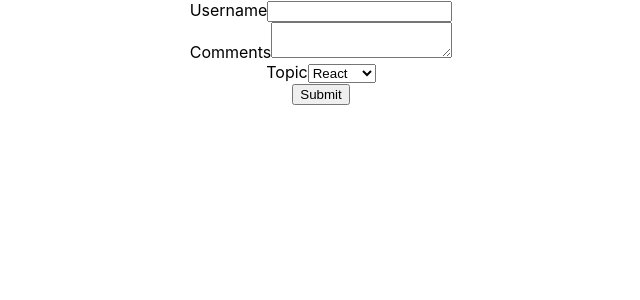
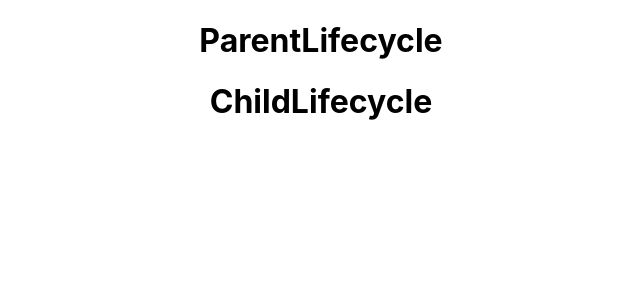
Before and after one commit to chinmaybhat1/react-js, a React (Create React App) app: page / in a window 1280 px wide. Shown: the top 300 px of the page, without its empty margins (319-959 px from the left). Built offline with nearby package versions, Linux system fonts and the light colour scheme.

Commit message:
Lifecycle methods

```diff
--- a/src/App.js
+++ b/src/App.js
@@ -11,6 +11,7 @@ import ParentComponent from './Components/ParentComponent';
 import ConditionalComponent from './Components/ConditionalComponent';
 import NameList from './Components/NameList';
 import Form from './Components/Form';
+import ParentLifecycle from './Components/ParentLifecycle';
 
 function App() {
   return (
@@ -24,7 +25,8 @@ function App() {
       {/* <ParentComponent/> */}
       {/* <ConditionalComponent /> */}
       {/* <NameList/> */}
-      <Form/>
+      {/* <Form topic='react'/> */}
+      <ParentLifecycle/>
     </div>
   );
 }
--- /dev/null
+++ b/src/Components/ChildLifecycle.js
@@ -0,0 +1,32 @@
+import React, { Component } from 'react';
+
+class ChildLifecycle extends Component {
+    constructor(props) {
+        super(props)
+
+        this.state = {
+           name: 'Chinmay'
+        }
+        console.log('Child lifecycle constructor');
+      }
+
+      static getDerivedStateFromProps(props, state){
+          console.log('Child lifecycle getDerivedStateFromProps');
+          return null;
+      }
+
+      componentDidMount(){
+          console.log('Child lifecycle componentDidMount');
+      }
+
+    render() {
+      console.log('Child lifecycle render');
+      return (
+          <div>
+            <h1>ChildLifecycle</h1>
+          </div>
+      );
+    }
+}
+
+export default ChildLifecycle;
--- a/src/Components/Form.js
+++ b/src/Components/Form.js
@@ -8,7 +8,7 @@ class Form extends Component {
         this.state = {
             username: '',
             comments:'',
-            topic:'React'
+            topic:this.props.topic
         }
     }
 
--- /dev/null
+++ b/src/Components/ParentLifecycle.js
@@ -0,0 +1,34 @@
+import React, { Component } from 'react';
+import ChildLifecycle from './ChildLifecycle';
+
+class ParentLifecycle extends Component {
+    constructor(props) {
+        super(props)
+
+        this.state = {
+           name: 'Chinmay'
+        }
+        console.log('Parent lifecycle constructor');
+      }
+
+      static getDerivedStateFromProps(props, state){
+          console.log('Parent lifecycle getDerivedStateFromProps');
+          return null;
+      }
+
+      componentDidMount(){
+          console.log('Parent lifecycle componentDidMount');
+      }
+
+    render() {
+      console.log('Parent lifecycle render');
+      return (
+          <div>
+            <h1>ParentLifecycle</h1>
+            <ChildLifecycle/>
+          </div>
+      );
+    }
+}
+
+export default ParentLifecycle;
```
